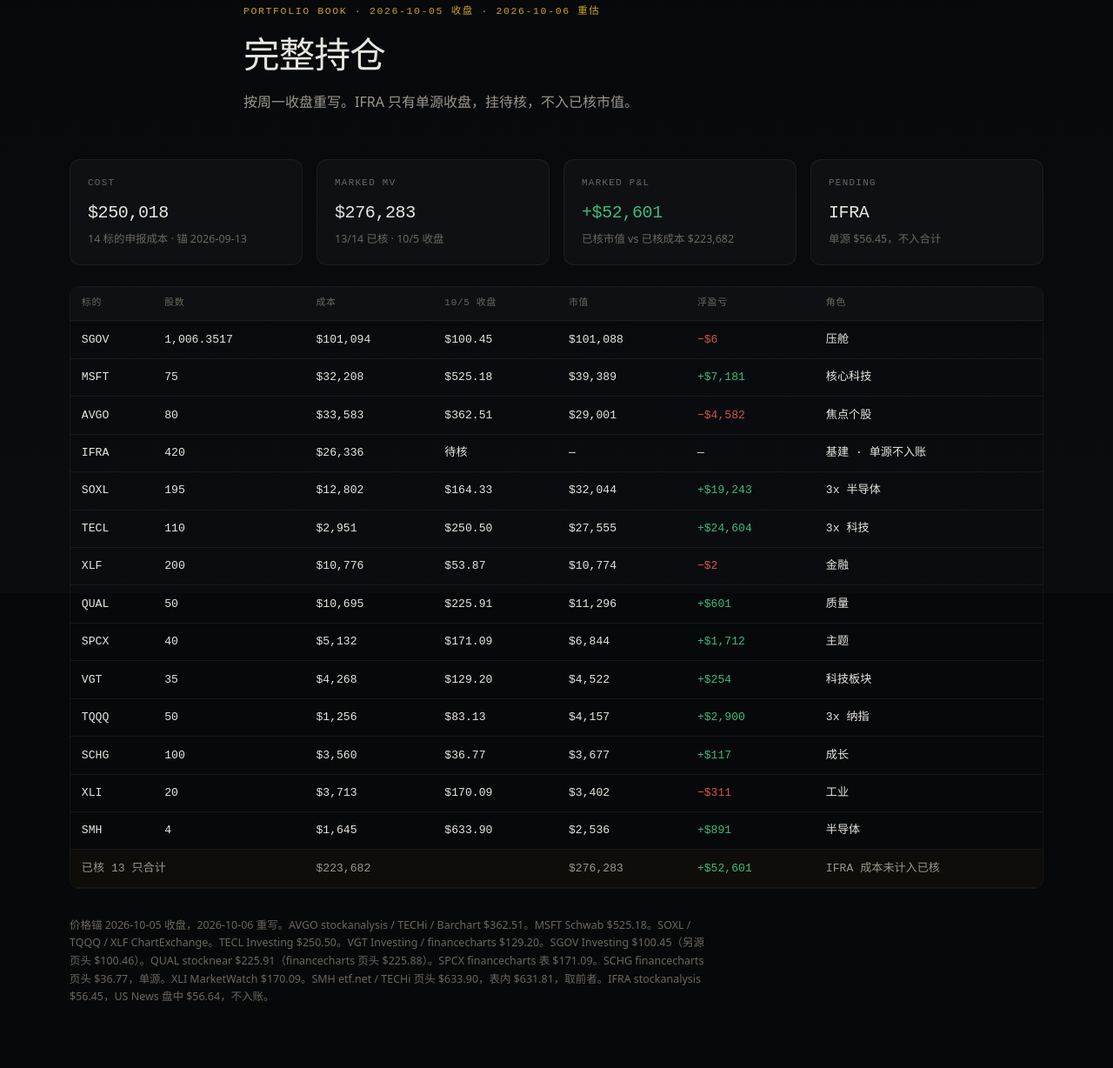
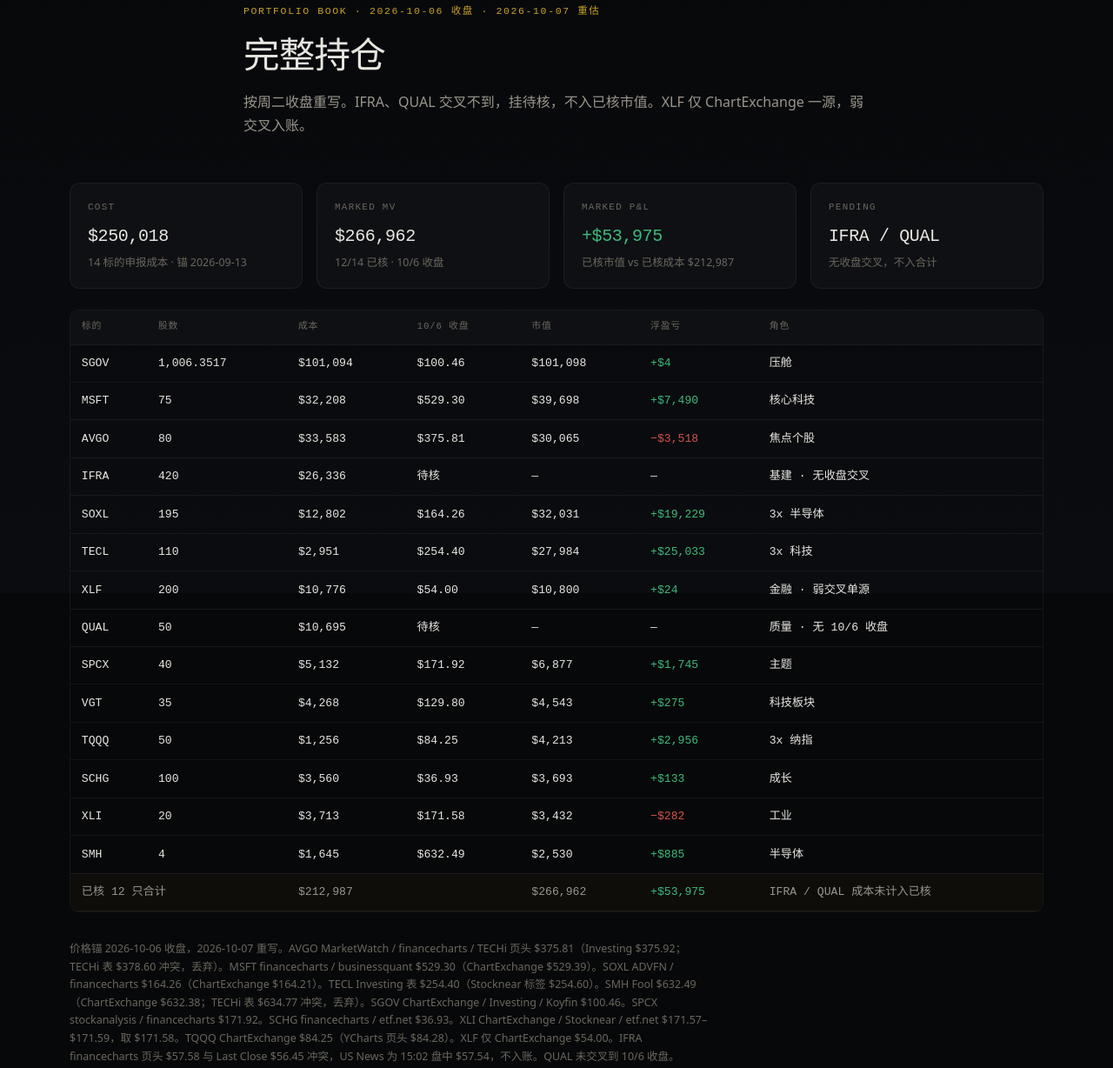
Before and after one commit to Flame-Light-Hub/Flame-Research, a plain HTML site: page holdings.html in a window 1280 px wide. Shown: the part 118-1346 px from the top of the page at 87% size. Drawn offline with Linux system fonts and the light colour scheme.

Commit message:
Publish 2026-10-07 equity daily: Oct 6 close, AVGO 375.81, marked 12/14

```diff
--- a/holdings.html
+++ b/holdings.html
@@ -11,42 +11,42 @@
   <nav class="nav"><div class="nav-inner"><a class="brand" href="index.html"><span class="brand-mark"></span><span class="brand-text"><strong>Flame Research</strong><span>Equity Desk</span></span></a>
     <div class="nav-links"><a href="index.html">日报</a><a href="archive.html">归档</a><a class="active" href="holdings.html">持仓</a><a href="about.html">关于</a></div></div></nav>
   <header class="article-header wrap">
-    <div class="kicker">Portfolio Book · 2026-10-05 收盘 · 2026-10-06 重估</div>
+    <div class="kicker">Portfolio Book · 2026-10-06 收盘 · 2026-10-07 重估</div>
     <h1>完整持仓</h1>
-    <p class="sub">按周一收盘重写。IFRA 只有单源收盘，挂待核，不入已核市值。</p>
+    <p class="sub">按周二收盘重写。IFRA、QUAL 交叉不到，挂待核，不入已核市值。XLF 仅 ChartExchange 一源，弱交叉入账。</p>
   </header>
   <main class="wrap section" style="padding-top:0">
     <div class="holdings book-sum">
       <div class="metric"><div class="k">Cost</div><div class="v">$250,018</div><div class="s">14 标的申报成本 · 锚 2026-09-13</div></div>
-      <div class="metric"><div class="k">Marked MV</div><div class="v">$276,283</div><div class="s">13/14 已核 · 10/5 收盘</div></div>
-      <div class="metric"><div class="k">Marked P&amp;L</div><div class="v up">+$52,601</div><div class="s">已核市值 vs 已核成本 $223,682</div></div>
-      <div class="metric"><div class="k">Pending</div><div class="v">IFRA</div><div class="s">单源 $56.45，不入合计</div></div>
+      <div class="metric"><div class="k">Marked MV</div><div class="v">$266,962</div><div class="s">12/14 已核 · 10/6 收盘</div></div>
+      <div class="metric"><div class="k">Marked P&amp;L</div><div class="v up">+$53,975</div><div class="s">已核市值 vs 已核成本 $212,987</div></div>
+      <div class="metric"><div class="k">Pending</div><div class="v">IFRA / QUAL</div><div class="s">无收盘交叉，不入合计</div></div>
     </div>
     <div class="table-wrap" style="margin-bottom:2rem">
       <table class="book">
-        <thead><tr><th>标的</th><th>股数</th><th>成本</th><th>10/5 收盘</th><th>市值</th><th>浮盈亏</th><th>角色</th></tr></thead>
+        <thead><tr><th>标的</th><th>股数</th><th>成本</th><th>10/6 收盘</th><th>市值</th><th>浮盈亏</th><th>角色</th></tr></thead>
         <tbody>
-          <tr><td>SGOV</td><td>1,006.3517</td><td>$101,094</td><td>$100.45</td><td>$101,088</td><td class="chg down">−$6</td><td>压舱</td></tr>
-          <tr><td>MSFT</td><td>75</td><td>$32,208</td><td>$525.18</td><td>$39,389</td><td class="chg up">+$7,181</td><td>核心科技</td></tr>
-          <tr><td>AVGO</td><td>80</td><td>$33,583</td><td>$362.51</td><td>$29,001</td><td class="chg down">−$4,582</td><td>焦点个股</td></tr>
-          <tr><td>IFRA</td><td>420</td><td>$26,336</td><td>待核</td><td>—</td><td>—</td><td>基建 · 单源不入账</td></tr>
-          <tr><td>SOXL</td><td>195</td><td>$12,802</td><td>$164.33</td><td>$32,044</td><td class="chg up">+$19,243</td><td>3x 半导体</td></tr>
-          <tr><td>TECL</td><td>110</td><td>$2,951</td><td>$250.50</td><td>$27,555</td><td class="chg up">+$24,604</td><td>3x 科技</td></tr>
-          <tr><td>XLF</td><td>200</td><td>$10,776</td><td>$53.87</td><td>$10,774</td><td class="chg down">−$2</td><td>金融</td></tr>
-          <tr><td>QUAL</td><td>50</td><td>$10,695</td><td>$225.91</td><td>$11,296</td><td class="chg up">+$601</td><td>质量</td></tr>
-          <tr><td>SPCX</td><td>40</td><td>$5,132</td><td>$171.09</td><td>$6,844</td><td class="chg up">+$1,712</td><td>主题</td></tr>
-          <tr><td>VGT</td><td>35</td><td>$4,268</td><td>$129.20</td><td>$4,522</td><td class="chg up">+$254</td><td>科技板块</td></tr>
-          <tr><td>TQQQ</td><td>50</td><td>$1,256</td><td>$83.13</td><td>$4,157</td><td class="chg up">+$2,900</td><td>3x 纳指</td></tr>
-          <tr><td>SCHG</td><td>100</td><td>$3,560</td><td>$36.77</td><td>$3,677</td><td class="chg up">+$117</td><td>成长</td></tr>
-          <tr><td>XLI</td><td>20</td><td>$3,713</td><td>$170.09</td><td>$3,402</td><td class="chg down">−$311</td><td>工业</td></tr>
-          <tr><td>SMH</td><td>4</td><td>$1,645</td><td>$633.90</td><td>$2,536</td><td class="chg up">+$891</td><td>半导体</td></tr>
+          <tr><td>SGOV</td><td>1,006.3517</td><td>$101,094</td><td>$100.46</td><td>$101,098</td><td class="chg up">+$4</td><td>压舱</td></tr>
+          <tr><td>MSFT</td><td>75</td><td>$32,208</td><td>$529.30</td><td>$39,698</td><td class="chg up">+$7,490</td><td>核心科技</td></tr>
+          <tr><td>AVGO</td><td>80</td><td>$33,583</td><td>$375.81</td><td>$30,065</td><td class="chg down">−$3,518</td><td>焦点个股</td></tr>
+          <tr><td>IFRA</td><td>420</td><td>$26,336</td><td>待核</td><td>—</td><td>—</td><td>基建 · 无收盘交叉</td></tr>
+          <tr><td>SOXL</td><td>195</td><td>$12,802</td><td>$164.26</td><td>$32,031</td><td class="chg up">+$19,229</td><td>3x 半导体</td></tr>
+          <tr><td>TECL</td><td>110</td><td>$2,951</td><td>$254.40</td><td>$27,984</td><td class="chg up">+$25,033</td><td>3x 科技</td></tr>
+          <tr><td>XLF</td><td>200</td><td>$10,776</td><td>$54.00</td><td>$10,800</td><td class="chg up">+$24</td><td>金融 · 弱交叉单源</td></tr>
+          <tr><td>QUAL</td><td>50</td><td>$10,695</td><td>待核</td><td>—</td><td>—</td><td>质量 · 无 10/6 收盘</td></tr>
+          <tr><td>SPCX</td><td>40</td><td>$5,132</td><td>$171.92</td><td>$6,877</td><td class="chg up">+$1,745</td><td>主题</td></tr>
+          <tr><td>VGT</td><td>35</td><td>$4,268</td><td>$129.80</td><td>$4,543</td><td class="chg up">+$275</td><td>科技板块</td></tr>
+          <tr><td>TQQQ</td><td>50</td><td>$1,256</td><td>$84.25</td><td>$4,213</td><td class="chg up">+$2,956</td><td>3x 纳指</td></tr>
+          <tr><td>SCHG</td><td>100</td><td>$3,560</td><td>$36.93</td><td>$3,693</td><td class="chg up">+$133</td><td>成长</td></tr>
+          <tr><td>XLI</td><td>20</td><td>$3,713</td><td>$171.58</td><td>$3,432</td><td class="chg down">−$282</td><td>工业</td></tr>
+          <tr><td>SMH</td><td>4</td><td>$1,645</td><td>$632.49</td><td>$2,530</td><td class="chg up">+$885</td><td>半导体</td></tr>
         </tbody>
         <tfoot>
-          <tr><td colspan="2">已核 13 只合计</td><td>$223,682</td><td></td><td>$276,283</td><td class="chg up">+$52,601</td><td>IFRA 成本未计入已核</td></tr>
+          <tr><td colspan="2">已核 12 只合计</td><td>$212,987</td><td></td><td>$266,962</td><td class="chg up">+$53,975</td><td>IFRA / QUAL 成本未计入已核</td></tr>
         </tfoot>
       </table>
     </div>
-    <p class="fine">价格锚 2026-10-05 收盘，2026-10-06 重写。AVGO stockanalysis / TECHi / Barchart $362.51。MSFT Schwab $525.18。SOXL / TQQQ / XLF ChartExchange。TECL Investing $250.50。VGT Investing / financecharts $129.20。SGOV Investing $100.45（另源页头 $100.46）。QUAL stocknear $225.91（financecharts 页头 $225.88）。SPCX financecharts 表 $171.09。SCHG financecharts 页头 $36.77，单源。XLI MarketWatch $170.09。SMH etf.net / TECHi 页头 $633.90，表内 $631.81，取前者。IFRA stockanalysis $56.45，US News 盘中 $56.64，不入账。</p>
+    <p class="fine">价格锚 2026-10-06 收盘，2026-10-07 重写。AVGO MarketWatch / financecharts / TECHi 页头 $375.81（Investing $375.92；TECHi 表 $378.60 冲突，丢弃）。MSFT financecharts / businessquant $529.30（ChartExchange $529.39）。SOXL ADVFN / financecharts $164.26（ChartExchange $164.21）。TECL Investing 表 $254.40（Stocknear 标签 $254.60）。SMH Fool $632.49（ChartExchange $632.38；TECHi 表 $634.77 冲突，丢弃）。SGOV ChartExchange / Investing / Koyfin $100.46。SPCX stockanalysis / financecharts $171.92。SCHG financecharts / etf.net $36.93。XLI ChartExchange / Stocknear / etf.net $171.57–$171.59，取 $171.58。TQQQ ChartExchange $84.25（YCharts 页头 $84.28）。XLF 仅 ChartExchange $54.00。IFRA financecharts 页头 $57.58 与 Last Close $56.45 冲突，US News 为 15:02 盘中 $57.54，不入账。QUAL 未交叉到 10/6 收盘。</p>
   </main>
   <footer class="footer"><div class="footer-inner"><div><strong>Flame Research</strong></div><p class="disc">研究用途 · 非投资建议</p></div></footer>
 </body>
```
Also changed, not shown: archive.html (+2 -1 lines), index.html (+12 -12 lines), posts/2026-10-07.html (added, +38 -0 lines).
